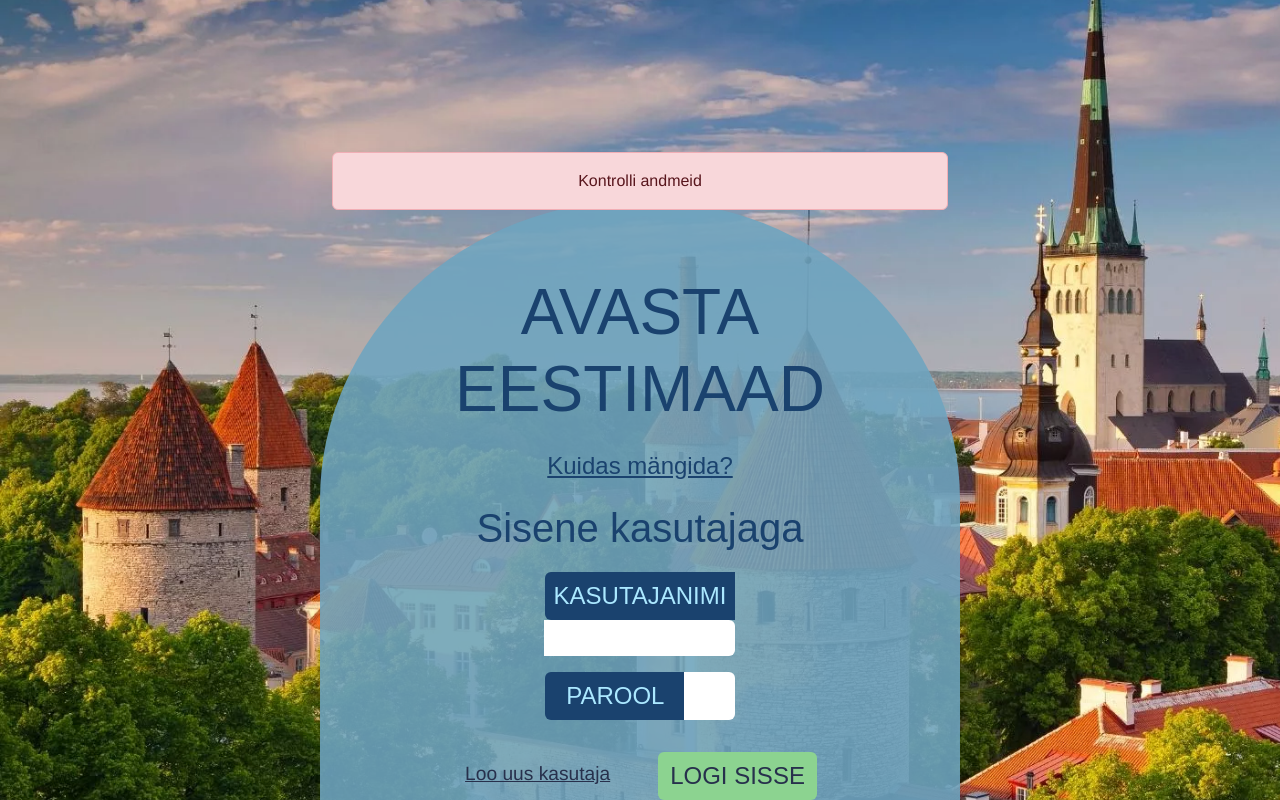
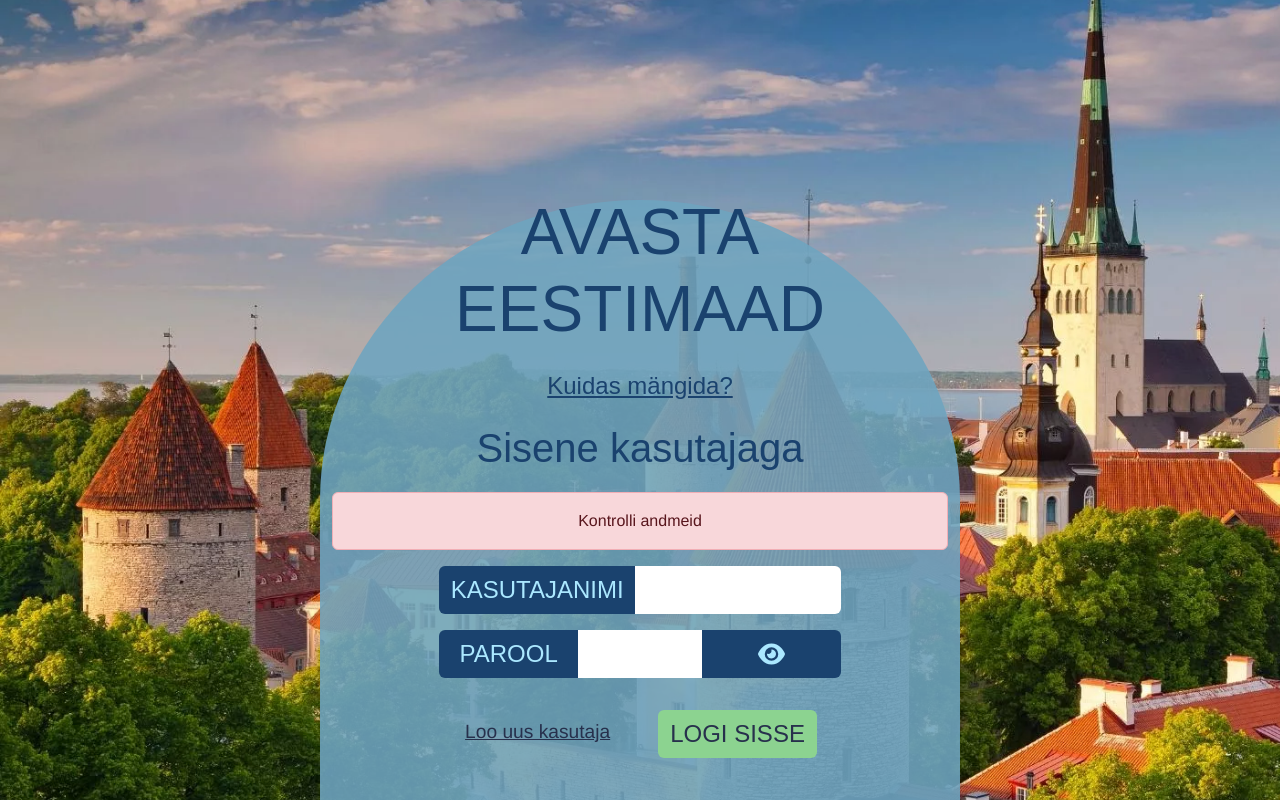
Before and after one commit to brita-puusemp/avastaeesti, a Vue app: page /profile in a window 1280 px wide. Both pictures are taken after a click on the button "LOGI SISSE". Shown: the top 800 px of the page. Built offline with nearby package versions, Linux system fonts and the light colour scheme; a web font is replaced by a local one.

Commit message:
janne - login change + table style stuff

```diff
--- a/src/views/LoginView.vue
+++ b/src/views/LoginView.vue
@@ -3,28 +3,25 @@
   <InstructionsModal :modal-is-open="modalIsOpen"
                      @event-close-modal="closeModal
 "/>
-  <div class="container text-center login-container">
+  <div class="container text-center login-container col col-6">
     <div class="row justify-content-center mb-5">
-      <div class="col">
-        <AlertDanger :message="message"/>
-      </div>
-    </div>
-    <div class="row mb-5">
-      <div class="col">
+      <div class="col col-12">
         <h1 >AVASTA EESTIMAAD</h1>
         <button @click="openInstructionsModal" class="btn btn-light">Kuidas mängida?</button>
-
         <h3>Sisene kasutajaga</h3>
-
+        <AlertDanger :message="errorMessage"/>
         <div class="row justify-content-center mb-3">
-          <div class="col col-4">
+          <div class="col col-8">
             <div class="input-group mb-3">
               <span class="input-group-text">KASUTAJANIMI</span>
               <input v-model="username" type="text" class="form-control">
             </div>
             <div class="input-group mb-3">
               <span class="input-group-text">PAROOL</span>
-              <input v-model="password" type="password" class="form-control">
+              <input v-model="password" :type="showPassword ? 'text' : 'password'" class="form-control">
+              <span class="input-group-text" @click="initiateShowPassword" style="cursor: pointer;">
+             <font-awesome-icon :icon="['fas', 'eye']"/>
+                </span>
             </div>
           </div>
         </div>
@@ -53,10 +50,11 @@ export default {
   components: {InstructionsModal, AlertDanger},
   data() {
     return {
+      showPassword: '',
       modalIsOpen: false,
       username: '',
       password: '',
-      message: '',
+      errorMessage: '',
       loginResponse: {
         userId: 0,
         roleName: ''
@@ -69,6 +67,11 @@ export default {
   },
 
   methods: {
+
+    initiateShowPassword() {
+      this.showPassword = true
+      setTimeout(() => this.showPassword = false, 2000)
+    },
 
     openInstructionsModal() {
       this.modalIsOpen = true
@@ -126,10 +129,13 @@ export default {
     },
 
     alertMissingFields() {
-      this.message = 'Kontrolli andmeid'
-      setTimeout(this.resetAlertMessage, 4000)
+      this.errorMessage = 'Kontrolli andmeid'
+      setTimeout(this.resetAllMessages, 4000)
     },
 
+    resetAllMessages() {
+      this.errorMessage = ''
+    },
     closeModal() {
       this.modalIsOpen = false
     }
```
